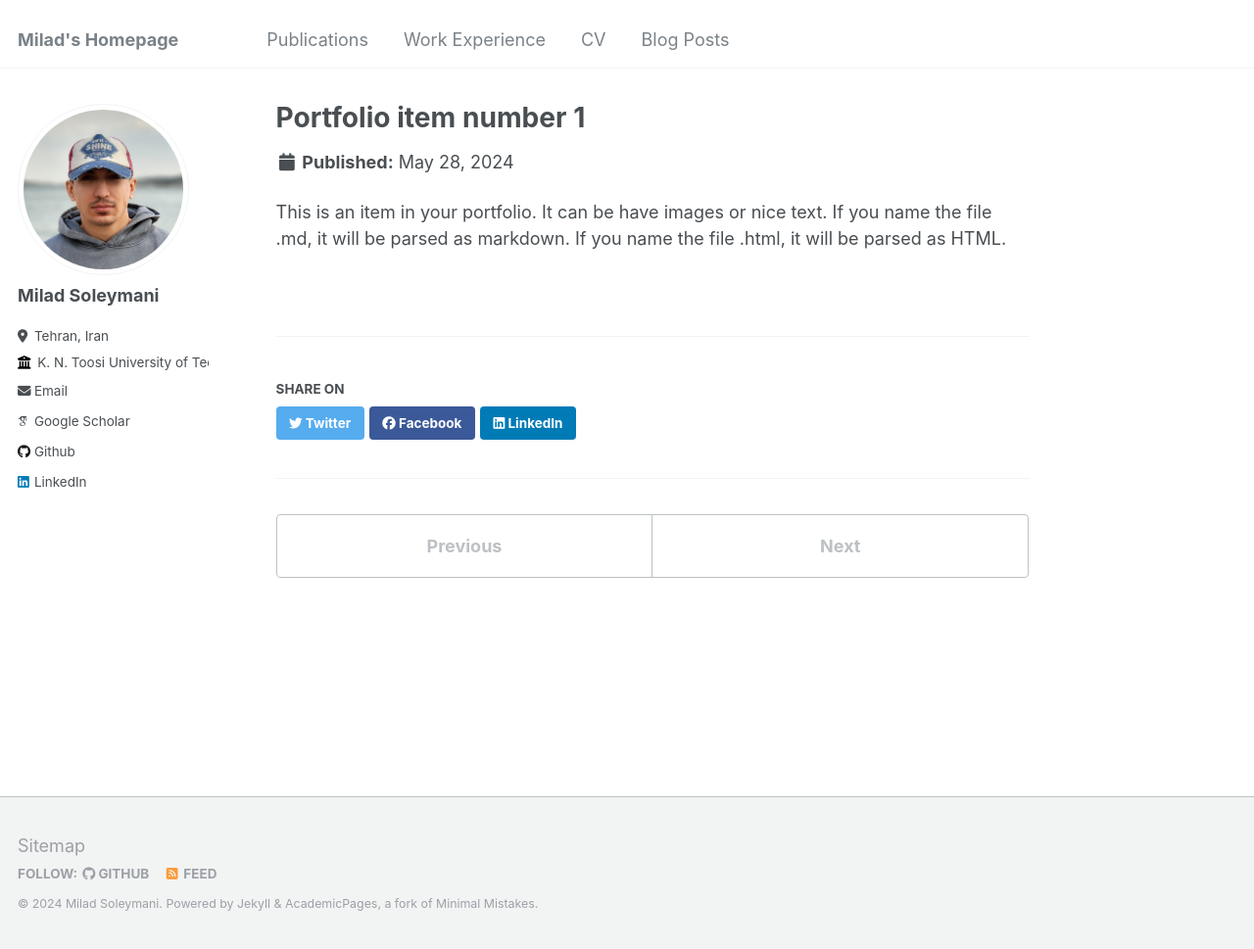
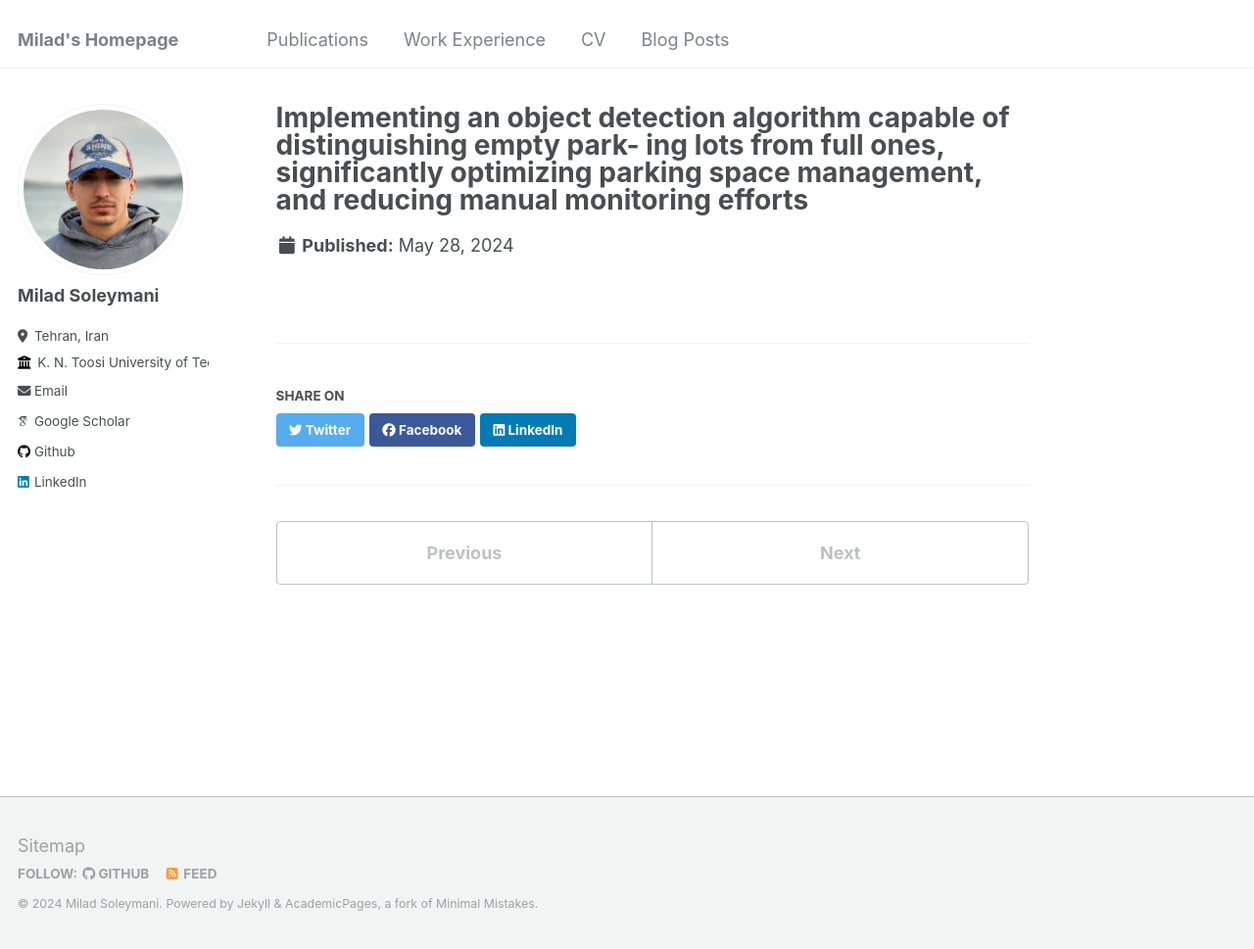
Before and after one commit to MiladSoleymani/Milad-Soleymani, a Jekyll site: the page built from _portfolio/portfolio-1 copy 8.md, in a window 1280 px wide and 969 px high. Shown: the whole window at 98% size. Built offline with Jekyll 4.4.1, drawn with Linux system fonts in a browser that asks for light colours; some web fonts are replaced.

Commit message:
Update portfolio-1 copy 8.md

```diff
--- a/_portfolio/portfolio-1 copy 8.md
+++ b/_portfolio/portfolio-1 copy 8.md
@@ -1,7 +1,5 @@
 ---
-title: "Portfolio item number 1"
+title: "Implementing an object detection algorithm capable of distinguishing empty park- ing lots from full ones, significantly optimizing parking space management, and reducing manual monitoring efforts"
 excerpt: "Short description of portfolio item number 1<br/><img src='/images/500x300.png'>"
 collection: portfolio
 ---
-
-This is an item in your portfolio. It can be have images or nice text. If you name the file .md, it will be parsed as markdown. If you name the file .html, it will be parsed as HTML.
```
